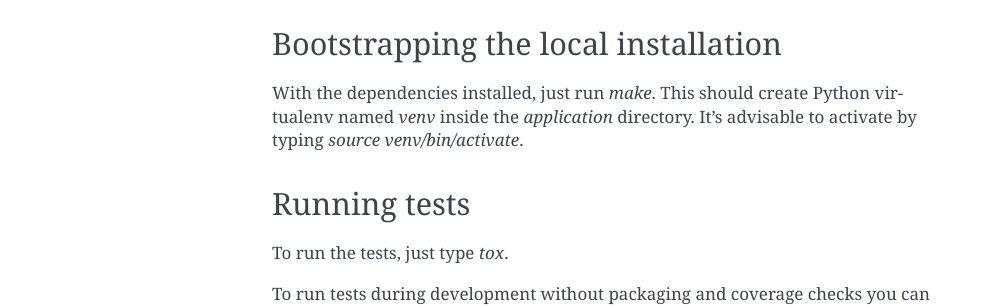
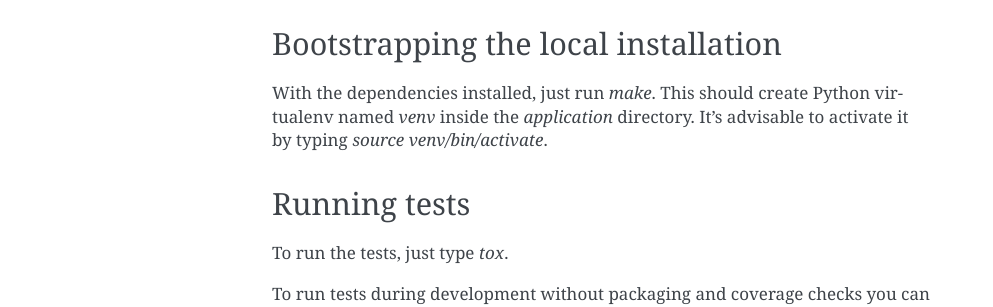
Before and after one commit to zenctrl/senic-hub, a Sphinx documentation site: the page built from docs/bootstrap-dev.rst, in a window 1280 px wide. Shown: the part 1083-1390 px from the top of the page, without its empty margins (148-1141 px from the left). Built offline with Sphinx 7.4.7, drawn with Linux system fonts in a browser that asks for light colours.

Commit message:
Cosmetics

```diff
--- a/docs/README.rst
+++ b/docs/README.rst
@@ -2,7 +2,7 @@ The Senic Hub
 -------------
 
 The Senic Hub is a **Bluetooth Low Energy and Wi-Fi-enabled smart home hub** that allows a user to connect to their smart devices (such as Sonos, Philips Hue etc).
-It also works together with the `Senic Nuimo <https://www.senic.com/en/nuimo>`_, our very own bluetooth controller for smart devices and significantly extends its usefulness by eliminating the need to having it connected to a smart phone or tablet.
+It also works together with the `Senic Nuimo <https://www.senic.com/en/nuimo>`_, our very own bluetooth controller for smart devices and significantly extends its usefulness by eliminating the need of having it connected to a smart phone or tablet.
 
 This repository contains the entire software stack that we created for the hub.
 
--- a/docs/bootstrap-dev.rst
+++ b/docs/bootstrap-dev.rst
@@ -45,7 +45,7 @@ Bootstrapping the local installation
 
 With the dependencies installed, just run `make`.
 This should create Python virtualenv named `venv` inside the `application` directory.
-It's advisable to activate by typing `source venv/bin/activate`.
+It's advisable to activate it by typing `source venv/bin/activate`.
 
 
 Running tests
```
